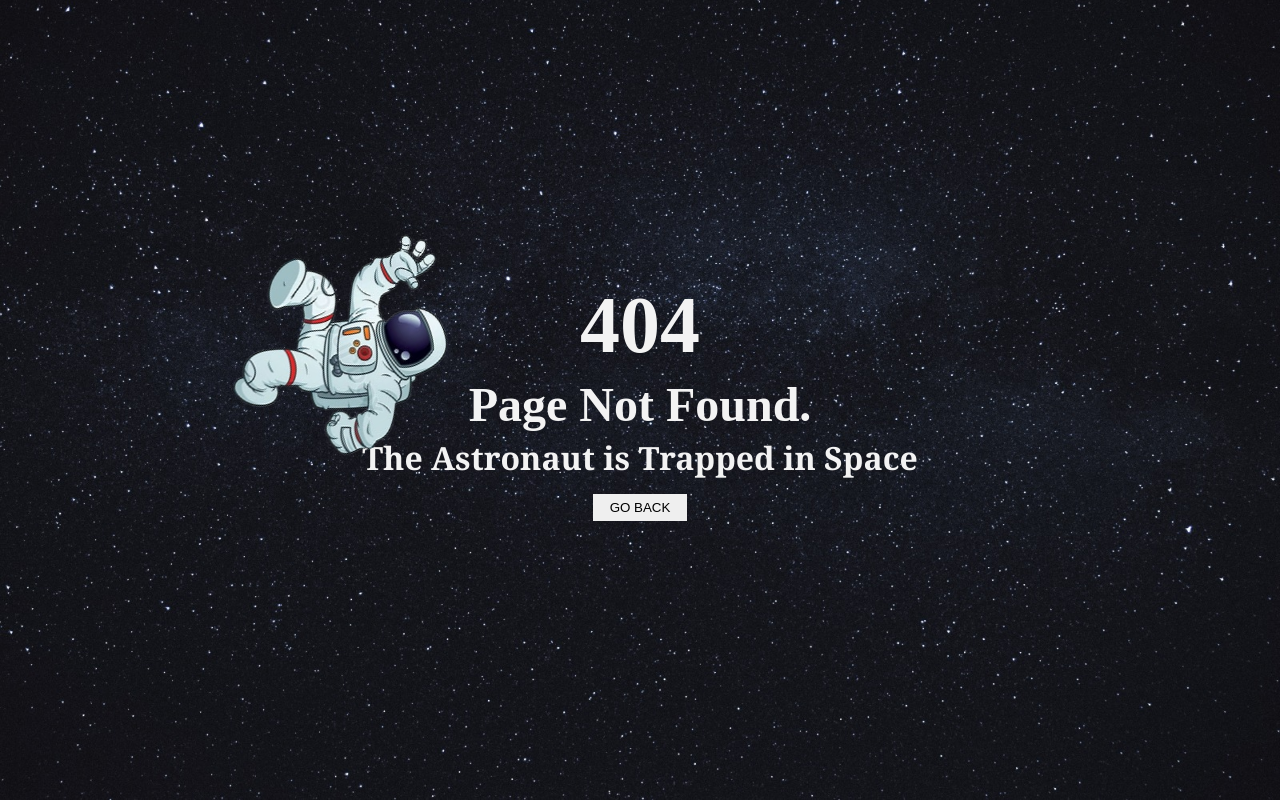
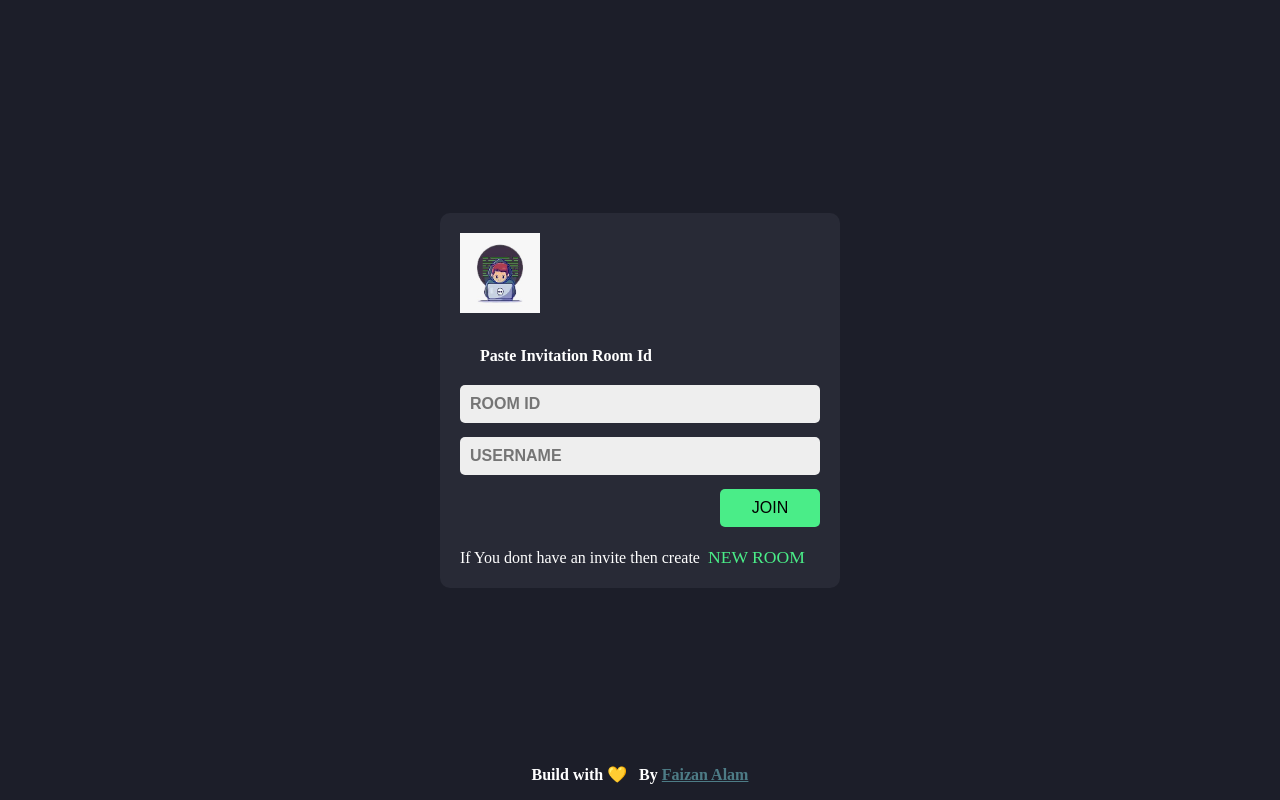
Before and after one commit to faizan619/Code_Editor_Project, a React (Vite) app: page /room in a window 1280 px wide. Before the commit this address had no page. Built offline with nearby package versions, Linux system fonts and the light colour scheme.

Commit message:
build: create room page with design and logic

```diff
--- a/package.json
+++ b/package.json
@@ -19,7 +19,9 @@
     "gsap": "^3.12.2",
     "react": "^18.2.0",
     "react-dom": "^18.2.0",
-    "react-router-dom": "^6.14.1"
+    "react-hot-toast": "^2.4.1",
+    "react-router-dom": "^6.14.1",
+    "uuid": "^9.0.0"
   },
   "devDependencies": {
     "@types/react": "^18.2.14",
--- a/src/Components/App.jsx
+++ b/src/Components/App.jsx
@@ -1,15 +1,26 @@
 import { BrowserRouter,Routes,Route } from "react-router-dom"
 import HomePage from "./Screens/HomePage"
-import Menu from "./Menu"
+// import Menu from "./Menu"
 import ErrorPage from "./Screens/ErrorPage"
 import About from "./Screens/About"
 import Contact from "./Screens/Contact"
 import CodeEditor from "./Screens/CodeEditor"
-
+import Editor from "./Screens/Collaborative/Editor"
+import Room from "./Screens/Collaborative/room"
+import { Toaster } from "react-hot-toast"
 
 export default function App() {
   return (
     <>
+    <div>
+      <Toaster position="top-right" toastOptions={{
+        success:{
+          theme:{
+            primary:'#4aed88'
+          }
+        }
+      }}></Toaster>
+    </div>
     <BrowserRouter>
     {/* <Menu/> */}
     <Routes>
@@ -18,6 +29,8 @@ export default function App() {
       <Route path="contact" element={<Contact/>}/>
       <Route path="codeeditor" element={<CodeEditor/>}/>
       <Route path="*" element={<ErrorPage/>}/>
+      <Route path="room" element={<Room/>}></Route>
+      <Route path="/editor/:roomId" element={<Editor/>}></Route>
     </Routes>
     </BrowserRouter>
     </>
--- /dev/null
+++ b/src/Components/Screens/Collaborative/Editor.jsx
@@ -0,0 +1,6 @@
+
+export default function Editor() {
+  return (
+    <div>Editor</div>
+  )
+}
--- a/src/Components/Screens/Collaborative/room.jsx
+++ b/src/Components/Screens/Collaborative/room.jsx
@@ -1,6 +1,57 @@
+import { useState } from "react";
+import { toast } from "react-hot-toast";
+import { useNavigate } from "react-router-dom";
+import { v4 as uuidV4 } from "uuid";
 
-export default function room() {
+
+export default function Room() {
+
+    const navigate = useNavigate();
+    const [roomId,setRoomId] = useState('');
+    const [username,setusername] = useState('')
+
+    const createNewRoom = (e)=>{
+        e.preventDefault();
+        const id = uuidV4();
+        setRoomId(id)
+        // console.log(id)
+        toast.success('Created a new room')
+    }
+
+    const joinRoom = ()=>{
+        if(!roomId || !username){
+            toast.error('Room ID & UserName is Required')
+            return;
+        }
+        //Redirect
+        navigate(`/editor/${roomId}`,{
+            state: {
+                // userName : username
+                username,
+            }
+        })
+    }
+
   return (
-    <div>room</div>
+    <>
+        <div className="homePageWrapper">
+            <div className="formWrapper">
+                <img className="homePageLogo" src="/hacker.jpeg" alt="Logo" />
+                <h4 className="mainLabel">Paste Invitation Room Id</h4>
+                <div className="inputGroup">
+                    <input type="text" className="inputBox" placeholder="ROOM ID" onChange={(e)=>setRoomId(e.target.value)} value={roomId} />
+                    <input type="text" className="inputBox" placeholder="USERNAME" onChange={(e)=>setusername(e.target.value)} value={username} />
+                    <button className="btn joinBtn" onClick={joinRoom}>JOIN</button>
+                    <span className="createInfo">
+                        If You dont have an invite then create &nbsp;
+                        <a onClick={createNewRoom} href="" className="createNewBtn">NEW ROOM</a>
+                    </span>
+                </div>
+            </div>
+            <footer>
+                <h4>Build with 💛 &nbsp; By <a href="">Faizan Alam</a></h4>
+            </footer>
+        </div>
+    </>
   )
 }
--- a/src/index.css
+++ b/src/index.css
@@ -189,6 +189,7 @@ Home Page Designing...
 
 Coding Page Designing...
 
+
 =================================================*/
 
 .codeContainer{
@@ -241,3 +242,98 @@ center{
     background-color: gray;
     height: 40vh;
 }
+
+
+
+/*===============================================
+
+Room Page Designing...
+
+
+=================================================*/
+
+body{
+    margin: 0;
+    background-color: #1c1e29;
+}
+.homePageWrapper{
+    height: 100vh;
+    display: flex;
+    justify-content: center;
+    align-items: center;
+    color: white;
+}
+
+.formWrapper{
+    background-color: #282a36;
+    padding: 20px;
+    border-radius: 10px;
+    width: 400px;
+    max-width: 90%;
+}
+footer{
+    position: fixed;
+    bottom: 0;
+}
+footer a{
+    color: #4d7c86;
+}
+footer h4{
+    margin: 1rem;
+}
+
+.inputGroup{
+    display: flex;
+    flex-direction: column;
+}
+.mainLabel{
+    margin: 20px;
+    margin-top: 0;
+}
+.homePageLogo{
+    height: 80px;
+    margin-bottom: 30px;
+}
+.inputBox{
+    padding: 10px;
+    border-radius: 5px;
+    border: none;
+    outline: none;
+    background: #eee;
+    font-size: 16px;
+    font-weight: bold;
+    margin-bottom: 14px;
+}
+.btn{
+    border: none;
+    padding: 10px;
+    border-radius: 5px;
+    font-size: 16px;
+    cursor: pointer;
+    transition:.3s ease-in-out all ;
+}
+.joinBtn:hover{
+    background: #2b824c;
+    border: 0;
+}
+.joinBtn{
+    background: #4aed88;
+    width: 100px;
+    margin-left: auto;
+}
+.createInfo{
+    margin-top: 0 auto;
+    margin-top: 20px;
+
+}
+.createNewBtn:hover,footer a:hover{
+    color: #368654;
+    border-color: #368654;
+}
+.createNewBtn{
+    color: #4aed88;
+    text-decoration: none;
+    font-size: 1.1em;
+    border-bottom: 1px solid 4aed88 ;
+    transition: all ease-in-out .5s;
+}
```
Also changed, not shown: public/austronauth.jpeg (deleted), 1 other file (tests, documents, lock files or other folders).
